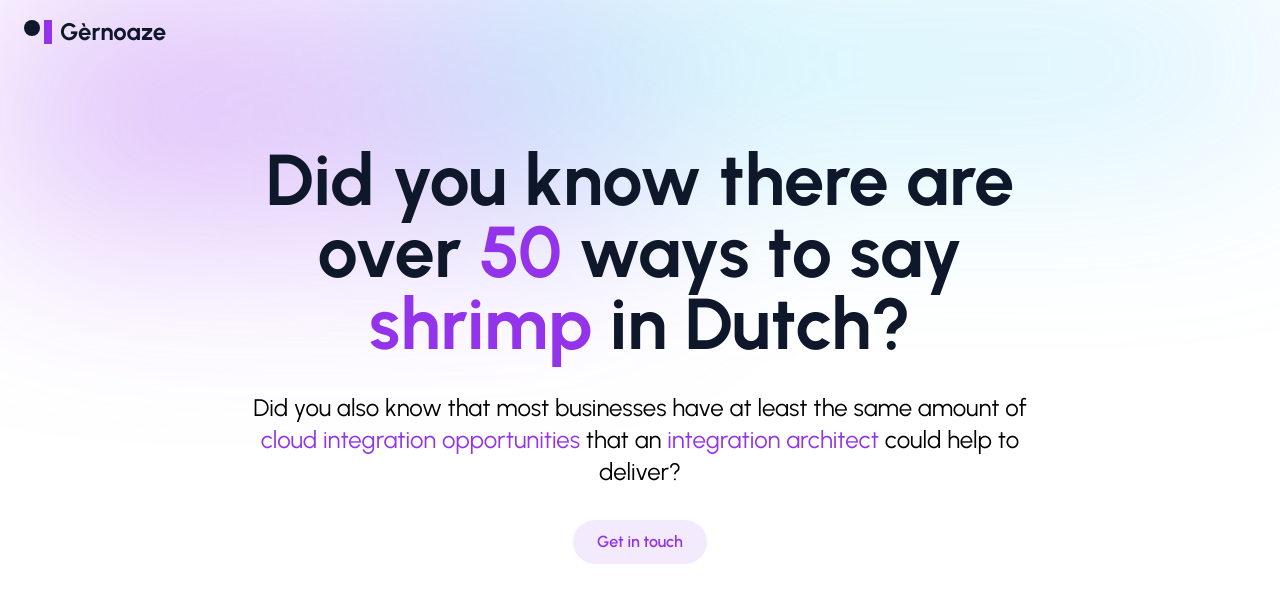
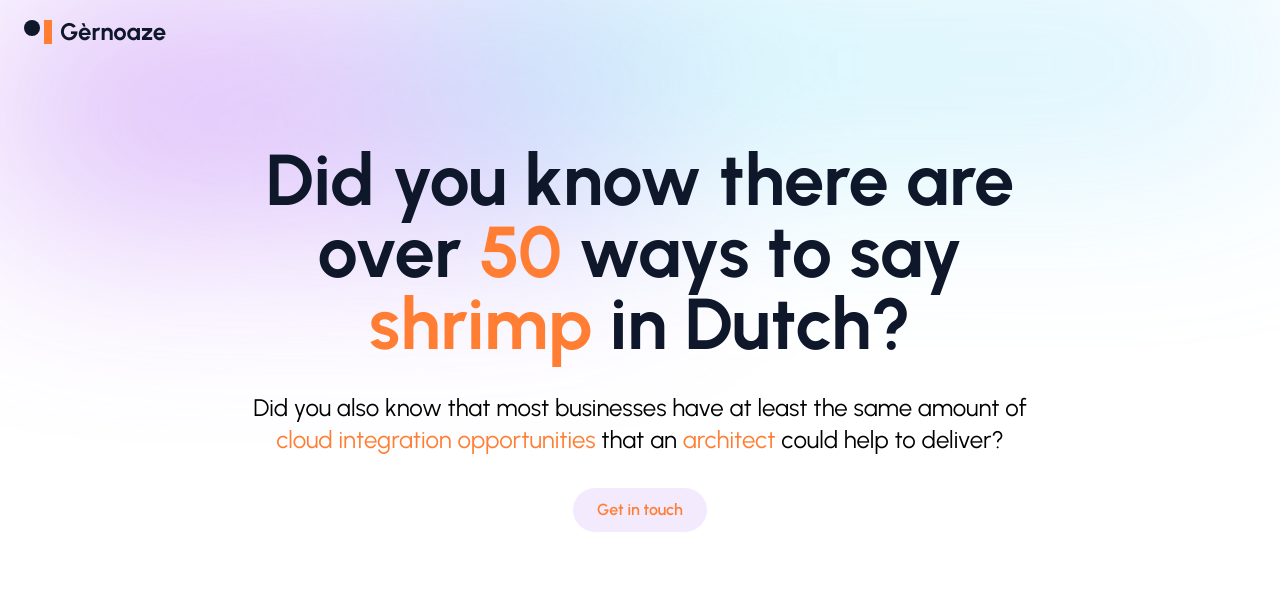
Before and after one commit to sitinanj/gernoaze, an Astro site: page / in a window 1280 px wide. Built offline with nearby package versions, Linux system fonts and the light colour scheme; Astro itself is replaced by a stand-in of ours.

Commit message:
various changes

```diff
--- a/astro.config.mjs
+++ b/astro.config.mjs
@@ -1,8 +1,12 @@
 import { defineConfig } from 'astro/config';
-
 import tailwind from "@astrojs/tailwind";
 
 // https://astro.build/config
+import cloudflare from "@astrojs/cloudflare";
+
+// https://astro.build/config
 export default defineConfig({
-  integrations: [tailwind()]
+  integrations: [tailwind()],
+  /*output: 'hybrid',
+  adapter: cloudflare()*/
 });
--- a/package.json
+++ b/package.json
@@ -10,7 +10,8 @@
     "astro": "astro"
   },
   "dependencies": {
-    "astro": "^1.9.2"
+    "@astrojs/cloudflare": "^6.5.1",
+    "astro": "^2.6.6"
   },
   "devDependencies": {
     "@astrojs/tailwind": "^1.0.0"
--- a/src/components/AppHeader.astro
+++ b/src/components/AppHeader.astro
@@ -55,7 +55,7 @@ const links = [
                     <div class="flex items-center space-x-2">
                         <div aria-hidden="true" class="flex space-x-1">
                             <div class="h-4 w-4 rounded-full bg-gray-900 dark:bg-white"></div>
-                            <div class="h-6 w-2 bg-primary"></div>
+                            <div class="h-6 w-2 bg-secondary"></div>
                         </div>
                         <span class="text-2xl font-bold text-gray-900 dark:text-white">Gèrnoaze</span>
                     </div>
--- a/src/components/HeroSection.astro
+++ b/src/components/HeroSection.astro
@@ -11,8 +11,8 @@ import Container from "./Container.astro"
     <Container>
         <div class="relative pt-36 ml-auto">
             <div class="lg:w-2/3 text-center mx-auto">
-                <h1 class="text-gray-900 dark:text-white font-bold text-5xl md:text-6xl xl:text-7xl">Did you know there are over <span class="text-primary dark:text-white">50</span> ways to say <span class="text-primary dark:text-white">shrimp</span> in Dutch?</h1>
-                <p class="mt-8 text-gray-2000 dark:text-gray-300 text-2xl">Did you also know that most businesses have at least the same amount of <span class="text-primary dark:text-white">cloud integration opportunities</span> that an <span class="text-primary dark:text-white">integration architect</span> could help to deliver? </p>
+                <h1 class="text-gray-900 dark:text-white font-bold text-5xl md:text-6xl xl:text-7xl">Did you know there are over <span class="text-secondary dark:text-white">50</span> ways to say <span class="text-secondary dark:text-white">shrimp</span> in Dutch?</h1>
+                <p class="mt-8 text-gray-2000 dark:text-gray-300 text-2xl">Did you also know that most businesses have at least the same amount of <span class="text-secondary dark:text-white">cloud integration opportunities</span> that an <span class="text-secondary dark:text-white">architect</span> could help to deliver? </p>
                 <!--
                 <p class="mt-4 text-gray-2000 dark:text-gray-300 text-2xl">My name is <span class="text-primary dark:text-white">Sitinan</span> and I'm an integration architect currently based in Brussels. I enjoy <span class="text-primary dark:text-white">solving</span> problems, <span class="text-primary dark:text-white">delivering</span> challenging projects and <span class="text-primary dark:text-white">celebrating</span> go-lives with <span class="text-primary dark:text-white">awesome people</span>!</p>
                  -->
@@ -22,7 +22,7 @@ import Container from "./Container.astro"
                       class="relative flex h-11 w-full items-center justify-center px-6 before:absolute before:inset-0 before:rounded-full before:border before:border-transparent before:bg-primary/10 before:bg-gradient-to-b before:transition before:duration-300 hover:before:scale-105 active:duration-75 active:before:scale-95 dark:before:border-gray-700 dark:before:bg-gray-800 sm:w-max"
                     >
                       <span
-                        class="relative text-base font-semibold text-primary dark:text-white">Get in touch</span>
+                        class="relative text-base font-semibold text-secondary dark:text-white">Get in touch</span>
                     </a>
                 </div>
 
```
Also changed, not shown: 1 other file.
